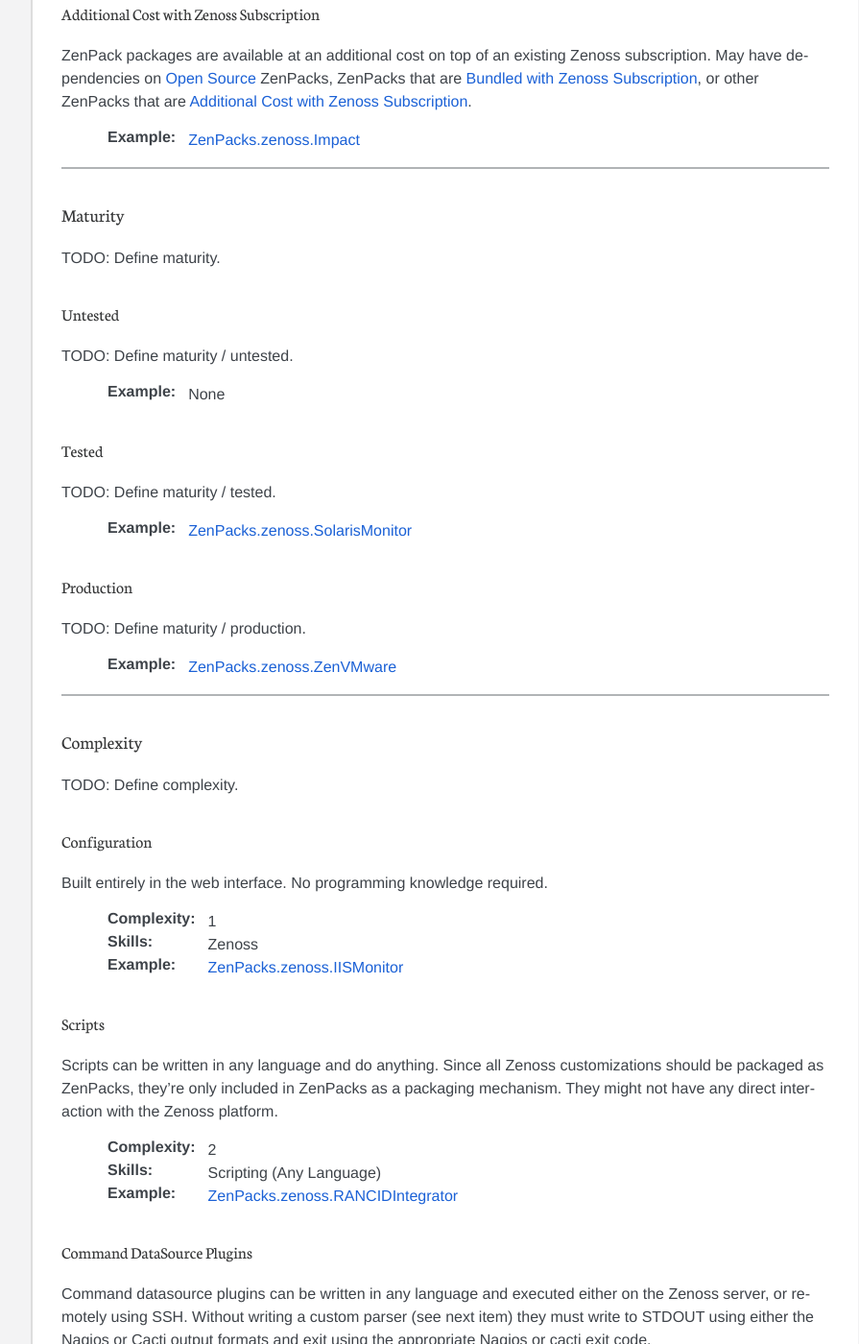
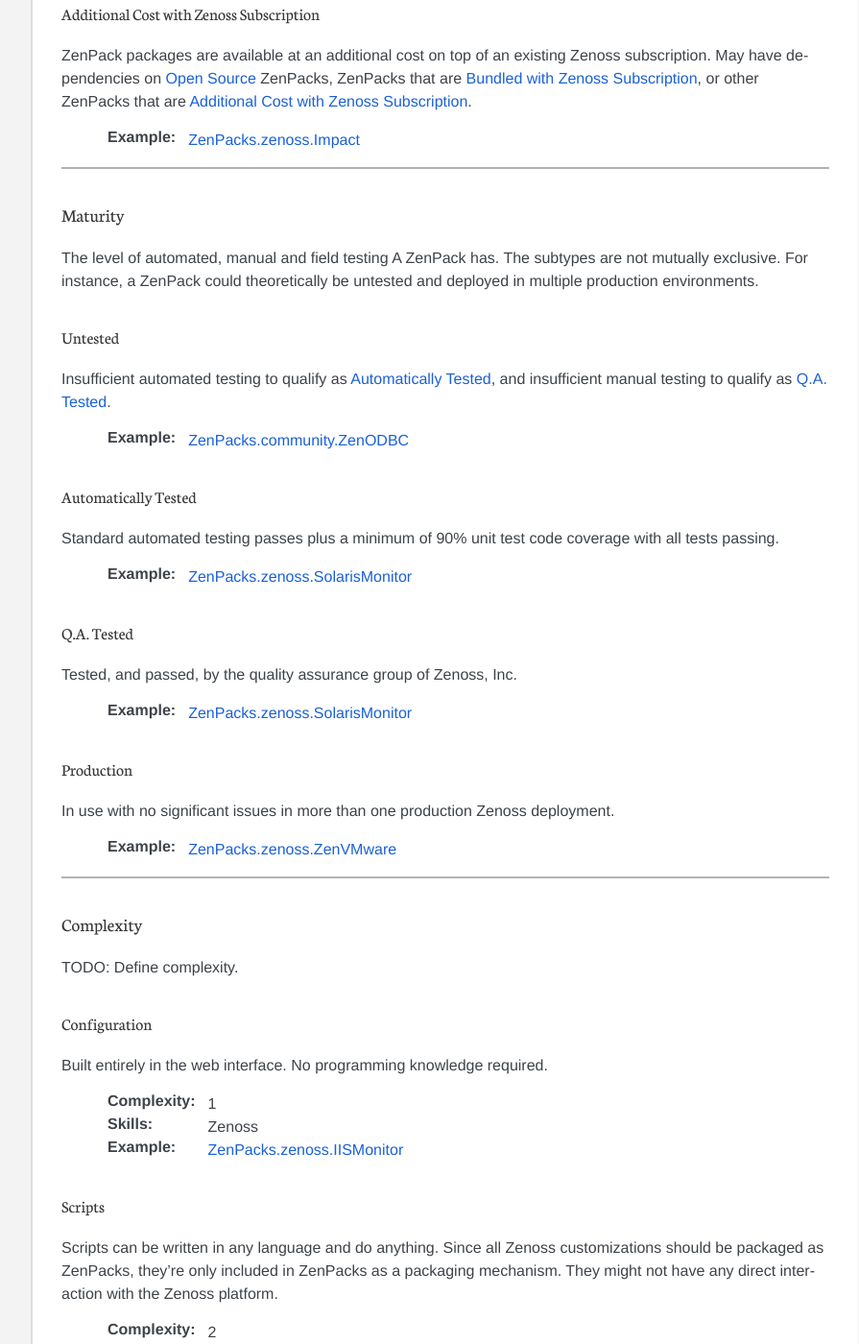
Before and after one commit to zenoss/zenosslabs, a Sphinx documentation site: the page built from docs/zenpack_taxonomy.rst, in a window 1280 px wide and 1400 px high, scrolled down 3327 px. Shown: the whole window at 96% size, without its empty margins (273-1168 px from the left). Built offline with Sphinx 7.4.7, drawn with Linux system fonts in a browser that asks for light colours; some of the changed lines change nothing that is shown; some of the changed text lies outside the part shown.

Commit message:
Adjust maturity types and add definitions.

```diff
--- a/docs/zenpack_taxonomy.rst
+++ b/docs/zenpack_taxonomy.rst
@@ -249,23 +249,40 @@
 Maturity
 -------------------------------------------------------------------------------
 
-TODO: Define maturity.
+The level of automated, manual and field testing A ZenPack has. The subtypes are
+not mutually exclusive. For instance, a ZenPack could theoretically be untested
+and deployed in multiple production environments.
+
 
 .. _zp_class_maturity_untested:
 
 Untested
 ~~~~~~~~~~~~~~~~~~~~~~~~~~~~~~~~~~~~~~~~~~~~~~~~~~~~~~~~~~~~~~~~~~~~~~~~~~~
 
-TODO: Define maturity / untested.
+Insufficient automated testing to qualify as
+:ref:`zp_class_maturity_autotested`, and insufficient manual testing to qualify
+as :ref:`zp_class_maturity_qatested`.
 
-  :Example: None
+  :Example: :ref:`zp_class_example_zenodbc`
 
-.. _zp_class_maturity_tested:
 
-Tested
+.. _zp_class_maturity_autotested:
+
+Automatically Tested
 ~~~~~~~~~~~~~~~~~~~~~~~~~~~~~~~~~~~~~~~~~~~~~~~~~~~~~~~~~~~~~~~~~~~~~~~~~~~
 
-TODO: Define maturity / tested.
+Standard automated testing passes plus a minimum of 90% unit test code coverage
+with all tests passing.
+
+  :Example: :ref:`zp_class_example_solarismonitor`
+
+
+.. _zp_class_maturity_qatested:
+
+Q.A. Tested
+~~~~~~~~~~~~~~~~~~~~~~~~~~~~~~~~~~~~~~~~~~~~~~~~~~~~~~~~~~~~~~~~~~~~~~~~~~~
+
+Tested, and passed, by the quality assurance group of Zenoss, Inc.
 
   :Example: :ref:`zp_class_example_solarismonitor`
 
@@ -275,7 +292,7 @@
 Production
 ~~~~~~~~~~~~~~~~~~~~~~~~~~~~~~~~~~~~~~~~~~~~~~~~~~~~~~~~~~~~~~~~~~~~~~~~~~~
 
-TODO: Define maturity / production.
+In use with no significant issues in more than one production Zenoss deployment.
 
   :Example: :ref:`zp_class_example_zenvmware`
 
@@ -482,7 +499,8 @@
 :ref:`zp_class_supportability`  :ref:`zp_class_supportability_byzenoss`
 :ref:`zp_class_maintainer`      :ref:`zp_class_maintainer_engineering`
 :ref:`zp_class_availability`    :ref:`zp_class_availability_opensource`
-:ref:`zp_class_maturity`        :ref:`zp_class_maturity_production`
+:ref:`zp_class_maturity`        | :ref:`zp_class_maturity_qatested`
+                                | :ref:`zp_class_maturity_production`
 :ref:`zp_class_complexity`      | :ref:`zp_class_complexity_configuration`
                                 | :ref:`zp_class_complexity_dsplugins`
                                 | :ref:`zp_class_complexity_datasources`
@@ -501,7 +519,9 @@
 :ref:`zp_class_supportability`  :ref:`zp_class_supportability_byzenoss`
 :ref:`zp_class_maintainer`      :ref:`zp_class_maintainer_engineering`
 :ref:`zp_class_availability`    :ref:`zp_class_availability_bundled`
-:ref:`zp_class_maturity`        :ref:`zp_class_maturity_production`
+:ref:`zp_class_maturity`        | :ref:`zp_class_maturity_autotested`
+                                | :ref:`zp_class_maturity_qatested`
+                                | :ref:`zp_class_maturity_production`
 :ref:`zp_class_complexity`      | :ref:`zp_class_complexity_configuration`
 =============================== ===============================================
 
@@ -518,7 +538,9 @@
 :ref:`zp_class_supportability`  :ref:`zp_class_supportability_byzenoss`
 :ref:`zp_class_maintainer`      :ref:`zp_class_maintainer_engineering`
 :ref:`zp_class_availability`    :ref:`zp_class_availability_bundled`
-:ref:`zp_class_maturity`        :ref:`zp_class_maturity_production`
+:ref:`zp_class_maturity`        | :ref:`zp_class_maturity_autotested`
+                                | :ref:`zp_class_maturity_qatested`
+                                | :ref:`zp_class_maturity_production`
 :ref:`zp_class_complexity`      | :ref:`zp_class_complexity_configuration`
                                 | :ref:`zp_class_complexity_ui`
                                 | :ref:`zp_class_complexity_platform`
@@ -537,7 +559,8 @@
 :ref:`zp_class_supportability`  :ref:`zp_class_supportability_byzenoss`
 :ref:`zp_class_maintainer`      :ref:`zp_class_maintainer_engineering`
 :ref:`zp_class_availability`    :ref:`zp_class_availability_bundled`
-:ref:`zp_class_maturity`        :ref:`zp_class_maturity_production`
+:ref:`zp_class_maturity`        | :ref:`zp_class_maturity_untested`
+                                | :ref:`zp_class_maturity_production`
 :ref:`zp_class_complexity`      | :ref:`zp_class_complexity_configuration`
                                 | :ref:`zp_class_complexity_events`
                                 | :ref:`zp_class_complexity_scripts`
@@ -556,7 +579,8 @@
 :ref:`zp_class_supportability`  :ref:`zp_class_supportability_byzenoss`
 :ref:`zp_class_maintainer`      :ref:`zp_class_maintainer_engineering`
 :ref:`zp_class_availability`    :ref:`zp_class_availability_available`
-:ref:`zp_class_maturity`        :ref:`zp_class_maturity_production`
+:ref:`zp_class_maturity`        | :ref:`zp_class_maturity_qatested`
+                                | :ref:`zp_class_maturity_production`
 :ref:`zp_class_complexity`      | :ref:`zp_class_complexity_configuration`
                                 | :ref:`zp_class_complexity_dsplugins`
                                 | :ref:`zp_class_complexity_datasources`
@@ -575,7 +599,8 @@
 :ref:`zp_class_supportability`  :ref:`zp_class_supportability_byzenoss`
 :ref:`zp_class_maintainer`      :ref:`zp_class_maintainer_engineering`
 :ref:`zp_class_availability`    :ref:`zp_class_availability_bundled`
-:ref:`zp_class_maturity`        :ref:`zp_class_maturity_production`
+:ref:`zp_class_maturity`        | :ref:`zp_class_maturity_qatested`
+                                | :ref:`zp_class_maturity_production`
 :ref:`zp_class_complexity`      | :ref:`zp_class_complexity_configuration`
                                 | :ref:`zp_class_complexity_events`
                                 | :ref:`zp_class_complexity_datasources`
@@ -599,7 +624,9 @@
 :ref:`zp_class_supportability`  :ref:`zp_class_supportability_byzenoss`
 :ref:`zp_class_maintainer`      :ref:`zp_class_maintainer_engineering`
 :ref:`zp_class_availability`    :ref:`zp_class_availability_bundled`
-:ref:`zp_class_maturity`        :ref:`zp_class_maturity_production`
+:ref:`zp_class_maturity`        | :ref:`zp_class_maturity_autotested`
+                                | :ref:`zp_class_maturity_qatested`
+                                | :ref:`zp_class_maturity_production`
 :ref:`zp_class_complexity`      | :ref:`zp_class_complexity_configuration`
                                 | :ref:`zp_class_complexity_dsplugins`
                                 | :ref:`zp_class_complexity_dsparsers`
@@ -619,7 +646,9 @@
 :ref:`zp_class_supportability`  :ref:`zp_class_supportability_byzenoss`
 :ref:`zp_class_maintainer`      :ref:`zp_class_maintainer_engineering`
 :ref:`zp_class_availability`    :ref:`zp_class_availability_additionalcost`
-:ref:`zp_class_maturity`        :ref:`zp_class_maturity_production`
+:ref:`zp_class_maturity`        | :ref:`zp_class_maturity_autotested`
+                                | :ref:`zp_class_maturity_qatested`
+                                | :ref:`zp_class_maturity_production`
 :ref:`zp_class_complexity`      | :ref:`zp_class_complexity_configuration`
                                 | :ref:`zp_class_complexity_ui`
                                 | :ref:`zp_class_complexity_impact`
@@ -640,7 +669,7 @@
 :ref:`zp_class_supportability`  :ref:`zp_class_supportability_byzenoss`
 :ref:`zp_class_maintainer`      :ref:`zp_class_maintainer_labs`
 :ref:`zp_class_availability`    :ref:`zp_class_availability_opensource`
-:ref:`zp_class_maturity`        :ref:`zp_class_maturity_production`
+:ref:`zp_class_maturity`        | :ref:`zp_class_maturity_untested`
 :ref:`zp_class_complexity`      | :ref:`zp_class_complexity_configuration`
                                 | :ref:`zp_class_complexity_events`
                                 | :ref:`zp_class_complexity_dsplugins`
@@ -664,7 +693,8 @@
 :ref:`zp_class_supportability`  :ref:`zp_class_supportability_byzenoss`
 :ref:`zp_class_maintainer`      :ref:`zp_class_maintainer_services`
 :ref:`zp_class_availability`    :ref:`zp_class_availability_available`
-:ref:`zp_class_maturity`        :ref:`zp_class_maturity_production`
+:ref:`zp_class_maturity`        | :ref:`zp_class_maturity_untested`
+                                | :ref:`zp_class_maturity_production`
 :ref:`zp_class_complexity`      | :ref:`zp_class_complexity_configuration`
                                 | :ref:`zp_class_complexity_ui`
                                 | :ref:`zp_class_complexity_modelextensions`
@@ -684,7 +714,8 @@
 :ref:`zp_class_supportability`  :ref:`zp_class_supportability_unsupported`
 :ref:`zp_class_maintainer`      :ref:`zp_class_maintainer_community`
 :ref:`zp_class_availability`    :ref:`zp_class_availability_opensource`
-:ref:`zp_class_maturity`        :ref:`zp_class_maturity_production`
+:ref:`zp_class_maturity`        | :ref:`zp_class_maturity_untested`
+                                | :ref:`zp_class_maturity_production`
 :ref:`zp_class_complexity`      | :ref:`zp_class_complexity_datasources`
                                 | :ref:`zp_class_complexity_pythonmodelers`
 =============================== ===============================================
```
